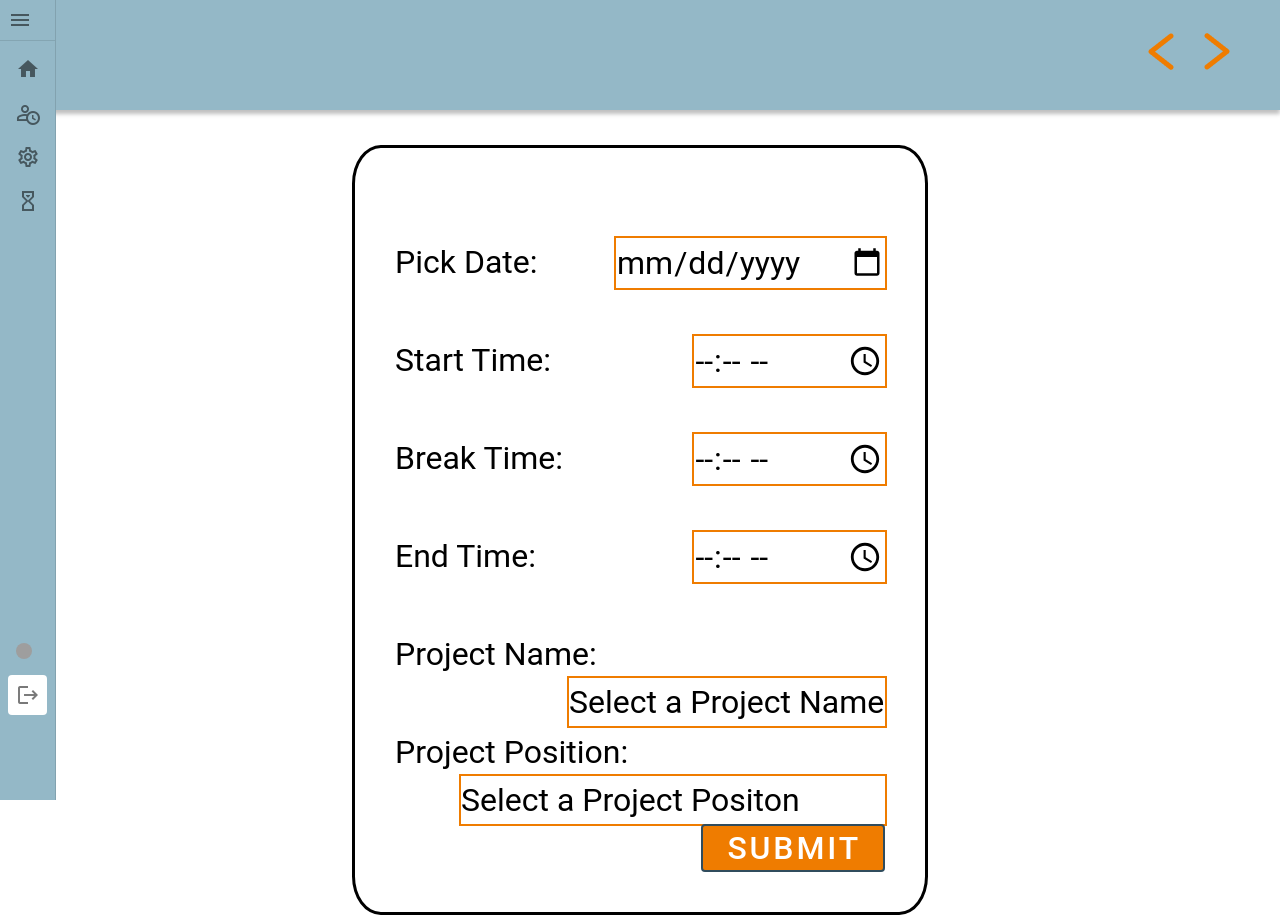
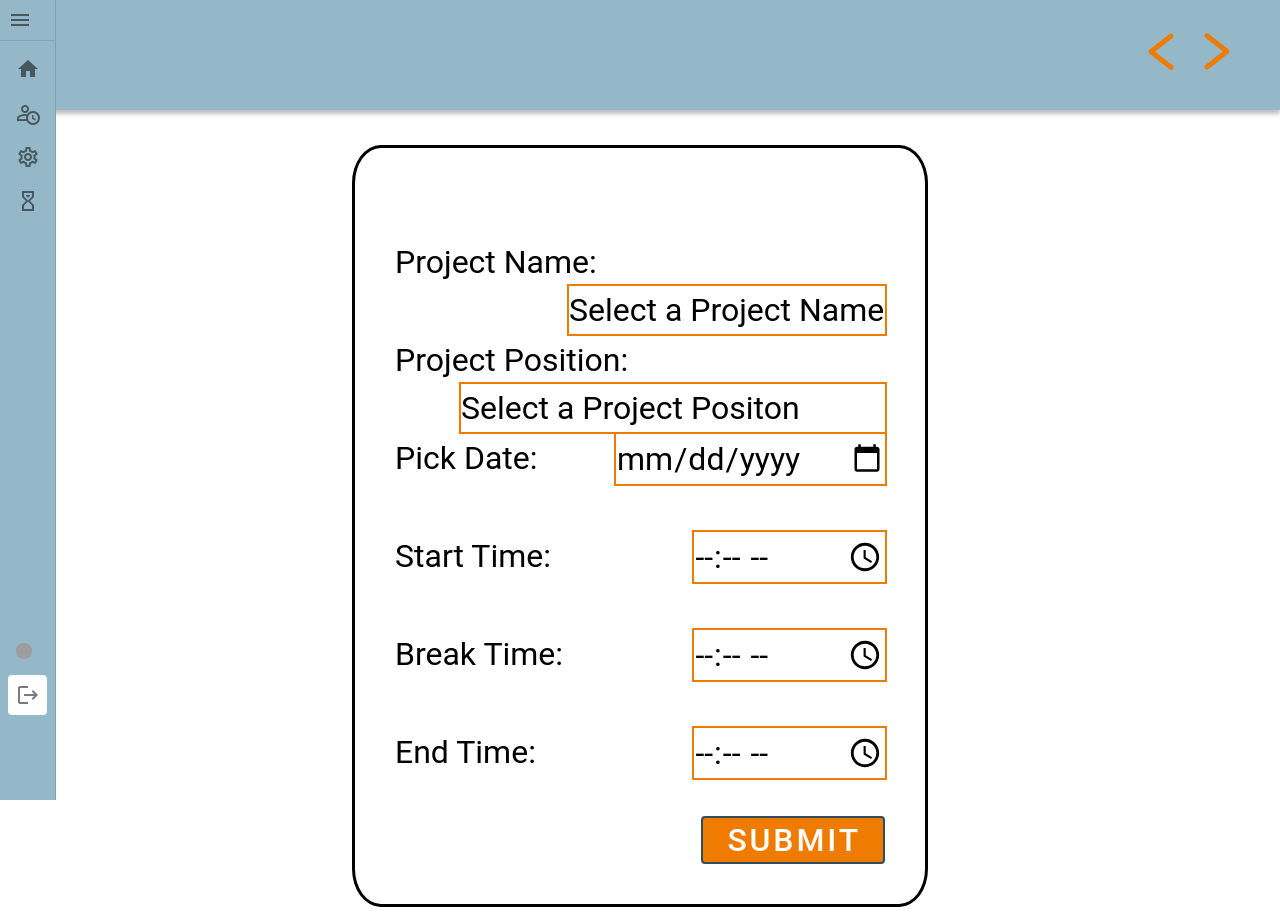
Before and after one commit to danGitRys/quanto-project, a Vue app in the folder frontend/quanto-front/: page /timeRegistration in a window 1280 px wide. Built offline with nearby package versions, Linux system fonts and the light colour scheme; grey boxes are pictures that could not be loaded; what client-oauth2 would draw is missing.

Commit message:
PROJ-19 <try to get data in database>

```diff
--- a/frontend/quanto-front/src/components/TimeRegistrationComponent.vue
+++ b/frontend/quanto-front/src/components/TimeRegistrationComponent.vue
@@ -5,6 +5,27 @@
   <div class="allContainer">
     <div class="mainContainer">
       <div class="container">
+
+  <div class="projectNameContainer">
+            <label for="dropdownProjectName">Project Name:</label>
+            <select v-model="selectedProjectName" name="test" id="dropdownProjectName">
+              <option disabled value="">Select a Project Name</option>
+              <!-- Dynamische Werte kommen aus dem Store app.js -->
+              <option v-for="(option, index) in optionsData" :value="index" :key="index">{{ option }}</option>
+            </select>
+          </div>
+
+          <div class="projectPositionContainer">
+            <label for="dropdownProjectPosition">Project Position:</label>
+            <select v-model="selectedProjectPosition" id="dropdownProjectPosition">
+              <option disabled value="">Select a Project Positon</option>
+              <!-- Dynamische Werte kommen aus dem Store projectPosition.js -->
+              <option v-for="(option, index) in optionsData2" :value="index" :key="index">{{ option }}</option>
+            </select>
+          </div>
+
+
+
         <div class="pickDateContainer">
           <label for="datePicker"> Pick Date: </label>
           <input v-model="date" id="datePicker" type="date">
@@ -25,24 +46,10 @@
           <input v-model="endTime" id="endTimePicker" type="time">
         </div>
 
-        <div class="projectNameContainer">
-          <label for="dropdownProjectName">Project Name:</label>
-          <select v-model="selectedProjectName" name="test" id="dropdownProjectName">
-            <option disabled value="">Select a Project Name</option>
-            <!-- Dynamische Werte kommen aus dem Store app.js -->
-            <option v-for="(option, index) in optionsData" :value="index" :key="index">{{ option }}</option>
-          </select>
 
-        </div>
 
-        <div class="projectPositionContainer">
-          <label for="dropdownProjectPosition">Project Position:</label>
-          <select v-model="selectedProjectPosition" id="dropdownProjectPosition">
-            <option disabled value="">Select a Project Positon</option>
-            <!-- Dynamische Werte kommen aus dem Store projectPosition.js -->
-            <option v-for="(option, index) in optionsData2" :value="index" :key="index">{{ option }}</option>
-          </select>
-        </div>
+
+
         <div class="buttonContainer">
           <v-btn @click="sendDatatoBackend" id="submitBtn" variant="outlined">
             Submit
@@ -99,10 +106,16 @@ function sendDatatoBackend() {
 
 
 const data = {
- date: date.value,
- startTime: startTime.value,
- breakTime: breakTime.value,
- endTime: endTime.value,
+  "fk_employee": "1",
+  "fk_position": "21",
+  "start": "1997-02-02 17:16:00",
+  "end": "1997-02-02 19:16:00",
+  "pause": 22,
+  "time": "15"
+//  date: "date.value",
+//  startTime: startTime.value,
+//  breakTime: breakTime.value,
+//  endTime: endTime.value,
 }
 console.log(data)
 
@@ -111,7 +124,7 @@ console.log(data)
   //   alert("Please fill out all fields");
   // }
   // else {
-    const url = "http://localhost:8000/timeRegistration"
+    const url = "http://localhost:8000/createBooking"
     axios.post(url, data)
       .then(response => {
         // Erfolgreiche Antwort vom Server
```
